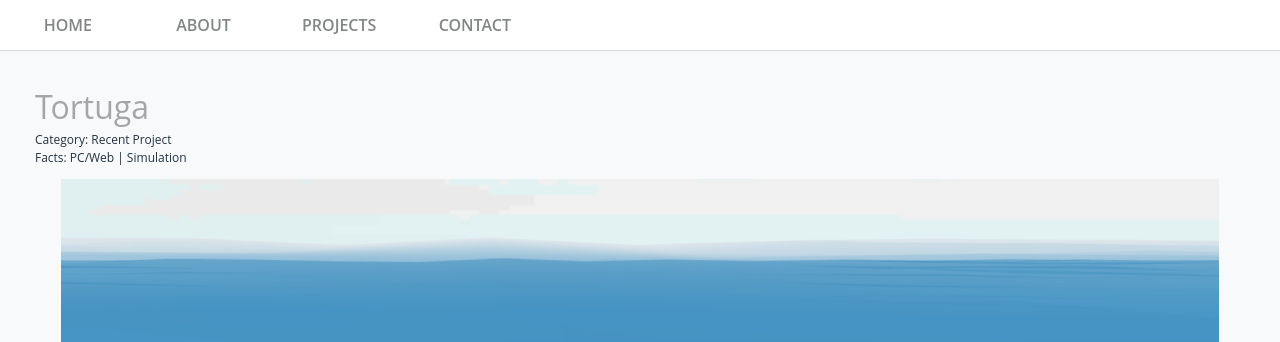
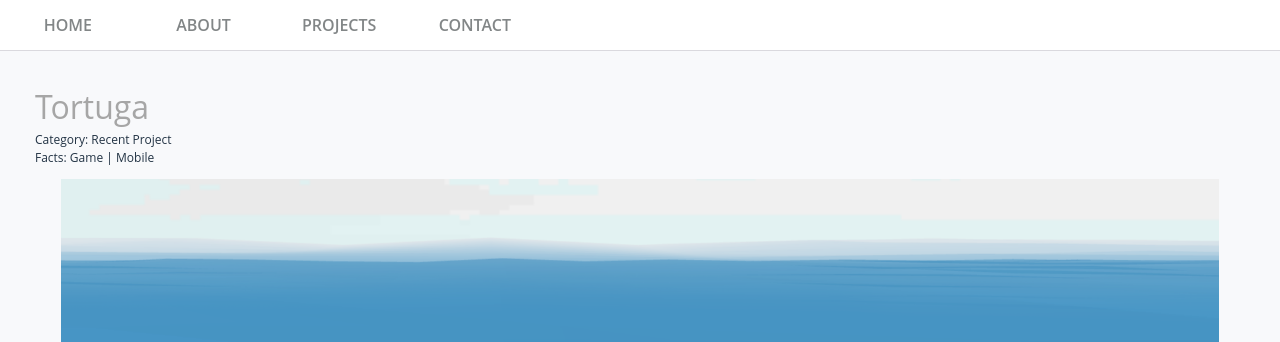
Before and after one commit to danielrammer/danielrammer.github.io, a Jekyll site: the page built from _projects/tortuga.md, in a window 1280 px wide. Shown: the top 342 px of the page. Built offline with Jekyll 4.4.1, drawn with Linux system fonts in a browser that asks for light colours; nearby versions of some CDN libraries.

Commit message:
tortuga desciprion: game | moblie | web

```diff
--- a/_projects/tortuga.md
+++ b/_projects/tortuga.md
@@ -3,7 +3,7 @@ title: Tortuga
 date: 2018-07-04
 category: 0
 date: 2018-07-04
-facts: PC/Web | Simulation
+facts: Game | Mobile
 subpage: false
 titleimage: "tortuga-preview.jpg"
 gallery:
```
